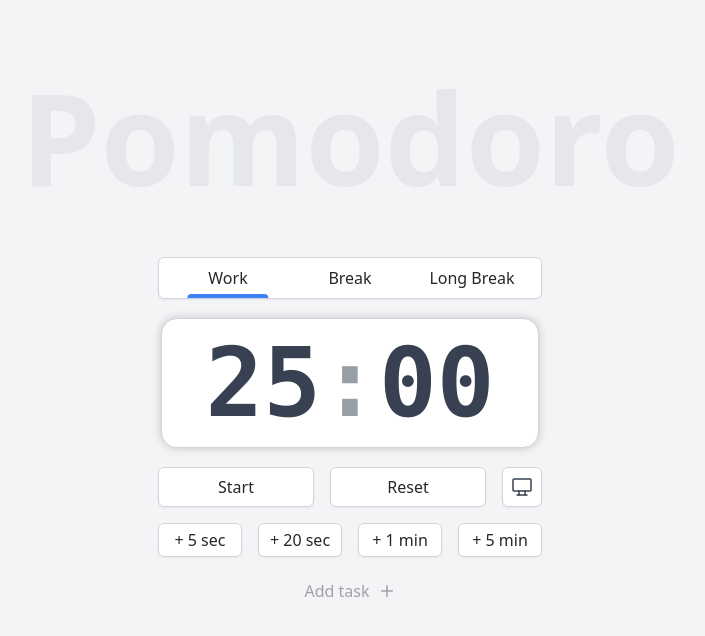
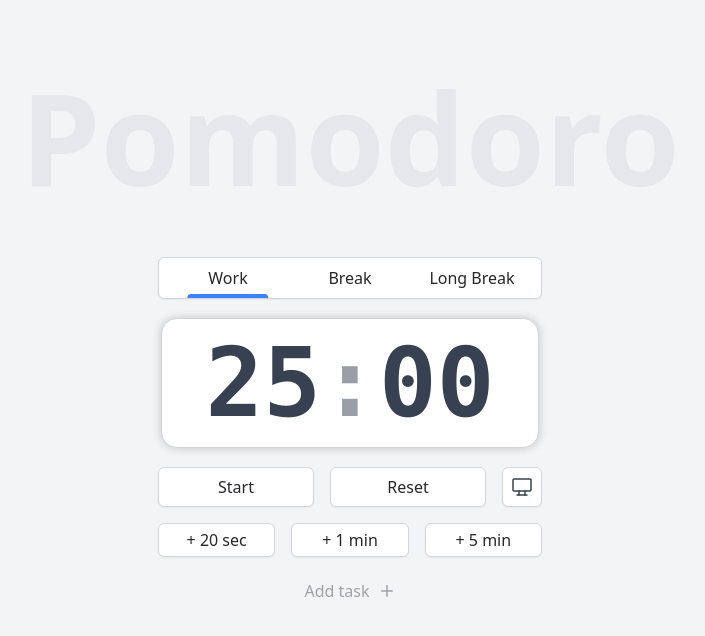
Before and after one commit to nazar-si/react-timer, a React (Vite) app: page / in a window 1280 px wide. Shown: the top 636 px of the page, without its empty margins (290-995 px from the left). Built offline with nearby package versions, Linux system fonts and the light colour scheme.

Commit message:
fix: fixed timer issue. changed setInterval calculations to Date object calculations

```diff
--- a/src/components/MainTimer/MainTimer.tsx
+++ b/src/components/MainTimer/MainTimer.tsx
@@ -5,6 +5,8 @@ import ModeSwitch from '../ModeSwitch/ModeSwitch';
 import useTimerStore from '../../store/timer';
 import TaskList from '../TaskList/TaskList';
 import useTasksStore from '../../store/tasks';
+import { REFRESH_DELAY, REFRESH_RATE } from './refresh';
+import { addTime, diff } from './moment';
 
 function leftpad(num : number) {
   const str = num.toString();
@@ -40,26 +42,31 @@ export default function MainTimer() {
   const mode = useTimerStore(state => state.mode);
   const shadowActive = ` ${modes[mode].neon} ${modes[mode].border}`;
   const clockActive = ` ${modes[mode].text}`;
+
+  const [finishDate, setFinishDate] = useState(new Date());
+  const [startDate, setStartDate] = useState(new Date());
   const [realMaxTime, setRealMaxTime] = useState(maxTime);
   const [time, setTime] = useState(maxTime);
   const [active, setActive] = useState(false);
+
+  // interval used to update UI
   const intervalRef = useRef<number | null>(null);
   const anyTasks = useTasksStore(state => state.tasks.length > 0);
 
   useEffect(() => {
     Reset();
     setTime(maxTime);
-  }, [maxTime])
+  }, [mode]);
 
   useEffect(() => {
+    clearInterval(intervalRef.current!);
     if (active) {
       intervalRef.current = setInterval(()=>{
-        setTime(time=>time-0.3);
-      }, 300);
-    } else {
-      clearInterval(intervalRef.current!);
+        setTime(diff(finishDate, new Date()));
+      }, REFRESH_DELAY);
     }
-  }, [active]);
+  }, [active, finishDate]);
+
   useEffect(() => {
     if (!active) return;
     if (time <= 0) {
@@ -68,8 +75,11 @@ export default function MainTimer() {
       clearInterval(intervalRef.current!);
     }
   }, [time, active]);
+
   const Reset = () => {
     setRealMaxTime(maxTime);
+    setFinishDate(addTime(new Date(), maxTime));
+    setStartDate(new Date());
     setTime(maxTime);
     setActive(false);
     clearInterval(intervalRef.current!);
@@ -109,6 +119,10 @@ export default function MainTimer() {
             return;
           }
           setActive(active=>!active);
+          if (!active) {
+            setStartDate(new Date());
+            setFinishDate(addTime(new Date(), realMaxTime));
+          }
         }}>
           {active?"Stop":"Start"}
         </Button>
@@ -118,18 +132,19 @@ export default function MainTimer() {
         <ThemeSwitch updateClass/>
       </div>
       <div className="flex gap-4">
-        <Button className="flex-1" onClick={()=>{setTime(time=>time + 5); setRealMaxTime(time=>time + 5)}}>
-          + 5 sec
-        </Button>
-        <Button className="flex-1" onClick={()=>{setTime(time=>time + 20); setRealMaxTime(time=>time + 20)}}>
-          + 20 sec
-        </Button>
-        <Button className="flex-1" onClick={()=>{setTime(time=>time + 60); setRealMaxTime(time=>time + 60)}}>
-          + 1 min
-        </Button>
-        <Button className="flex-1" onClick={()=>{setTime(time=>time + 300); setRealMaxTime(time=>time + 300)}}>
-          + 5 min
-        </Button>
+        {
+          [
+            {time:20.5, label: "+ 20 sec"},
+            {time:60.5, label: "+ 1 min"},
+            {time:300.5, label: "+ 5 min"}].map(a=>
+            <Button key={a.label} className="flex-1" onClick={()=>{
+              setRealMaxTime(maxTime=>maxTime + a.time);
+              setFinishDate(maxTime=>addTime(maxTime, a.time));
+              setTime(time=>time + a.time);
+            }}>
+              {a.label}
+            </Button>)
+        }
       </div>
       <TaskList/>
     </div>
--- /dev/null
+++ b/src/components/MainTimer/moment.ts
@@ -0,0 +1,4 @@
+import { SECOND } from "./refresh";
+
+export const addTime = (date: Date, s: number) => new Date(date.getTime() + s * SECOND);
+export const diff = (date1 : Date, date2 : Date) => Math.floor((date1.getTime() - date2.getTime()) / SECOND);
--- /dev/null
+++ b/src/components/MainTimer/refresh.ts
@@ -0,0 +1,3 @@
+export const SECOND = 1000;
+export const REFRESH_RATE = 5;
+export const REFRESH_DELAY = SECOND / REFRESH_RATE;
```
Also changed, not shown: 1 other file (tests, documents, lock files or other folders).
